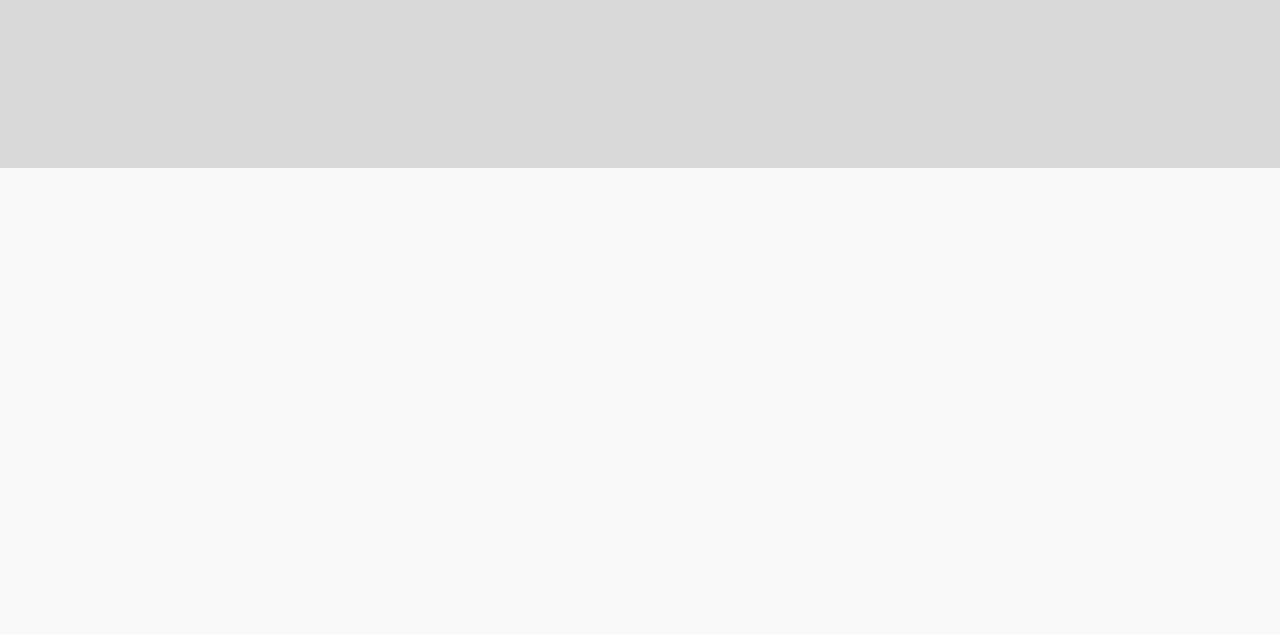
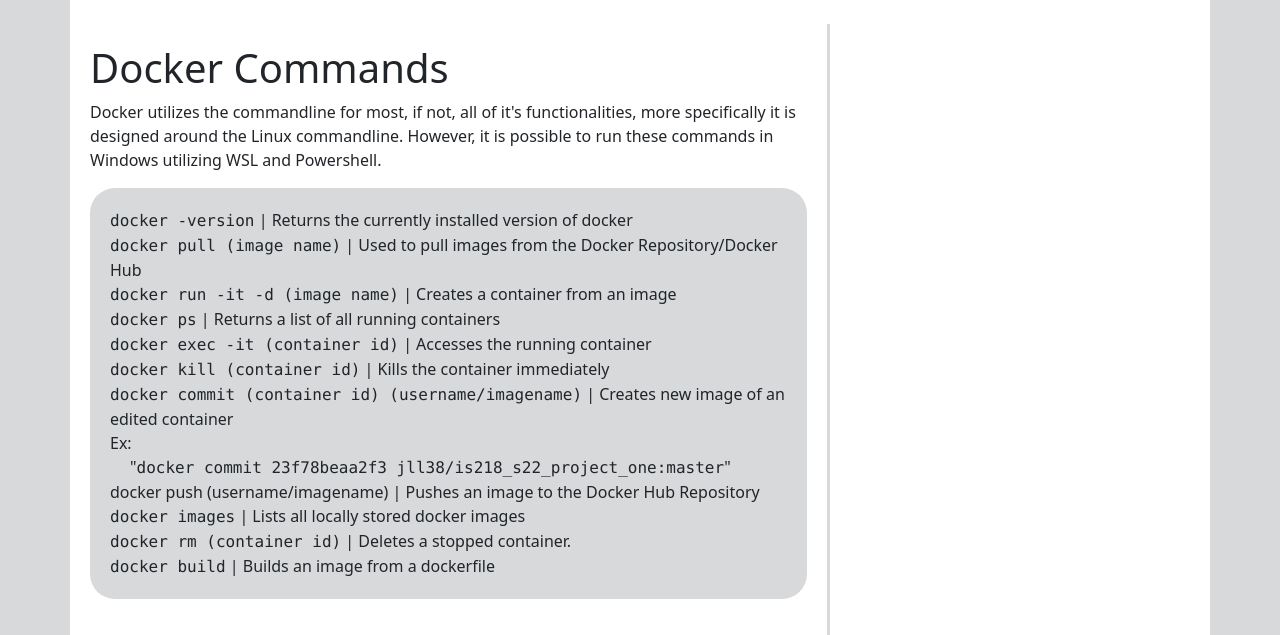
Before and after one commit to jll38/IS218_S22_Project_One, a Flask app: page /docker in a window 1280 px wide. Shown: the part 632-1267 px from the top of the page. Before the commit the page ends 800 px from the top, so only its background shows below. Run offline with Flask 2, Linux system fonts and the light colour scheme; some libraries are stand-ins or nearby versions; grey boxes are pictures that could not be loaded.

Commit message:
docker.html

```diff
--- a/heroku.yml
+++ /dev/null
@@ -1,5 +0,0 @@
-build:
-  docker:
-    web: Dockerfile
-release:
-  image: web
--- a/templates/docker.html
+++ b/templates/docker.html
@@ -71,6 +71,37 @@
             <p style="text-align: center"><i>Virtual Machines vs. Containers</i></p>
         </div>
     </div>
+
+    <div class="row" style="padding-top:25px">
+        <div class="col-8" style="border-right: solid #d7d9db;padding: 20px">
+            <h1>Docker Commands</h1>
+            <p>
+                Docker utilizes the commandline for most, if not, all of it's functionalities,
+            more specifically it is designed around the Linux commandline.
+            However, it is possible to run these commands in Windows utilizing
+            WSL and Powershell.
+            </p>
+            <p style="background-color: #d7d9db;border-radius: 25px;padding:20px">
+                <samp>docker -version</samp> | Returns the currently installed version of docker<br>
+                <samp>docker pull (image name)</samp> | Used to pull images from the Docker Repository/Docker Hub<br>
+                <samp>docker run -it -d (image name)</samp> | Creates a container from an image<br>
+                <samp>docker ps</samp> | Returns a list of all running containers <br>
+                <samp>docker exec -it (container id)</samp> | Accesses the running container<br>
+                <samp>docker kill (container id)</samp> | Kills the container immediately<br>
+                <samp>docker commit (container id) (username/imagename)</samp> | Creates new image of an edited container<br>
+                Ex:<br>
+                <span style ="padding-left:20px">"<samp>docker commit 23f78beaa2f3 jll38/is218_s22_project_one:master</samp>"</span><br>
+                <smap>docker push (username/imagename)</smap> | Pushes an image to the Docker Hub Repository<br>
+                <samp>docker images</samp> | Lists all locally stored docker images <br>
+                <samp>docker rm (container id)</samp> | Deletes a stopped container.<br>
+                <samp>docker build</samp> | Builds an image from a dockerfile
+
+            </p>
+        </div>
+        <div class="col-4">
+
+        </div>
+    </div>
 </div>
 </body>
 </html>
```
